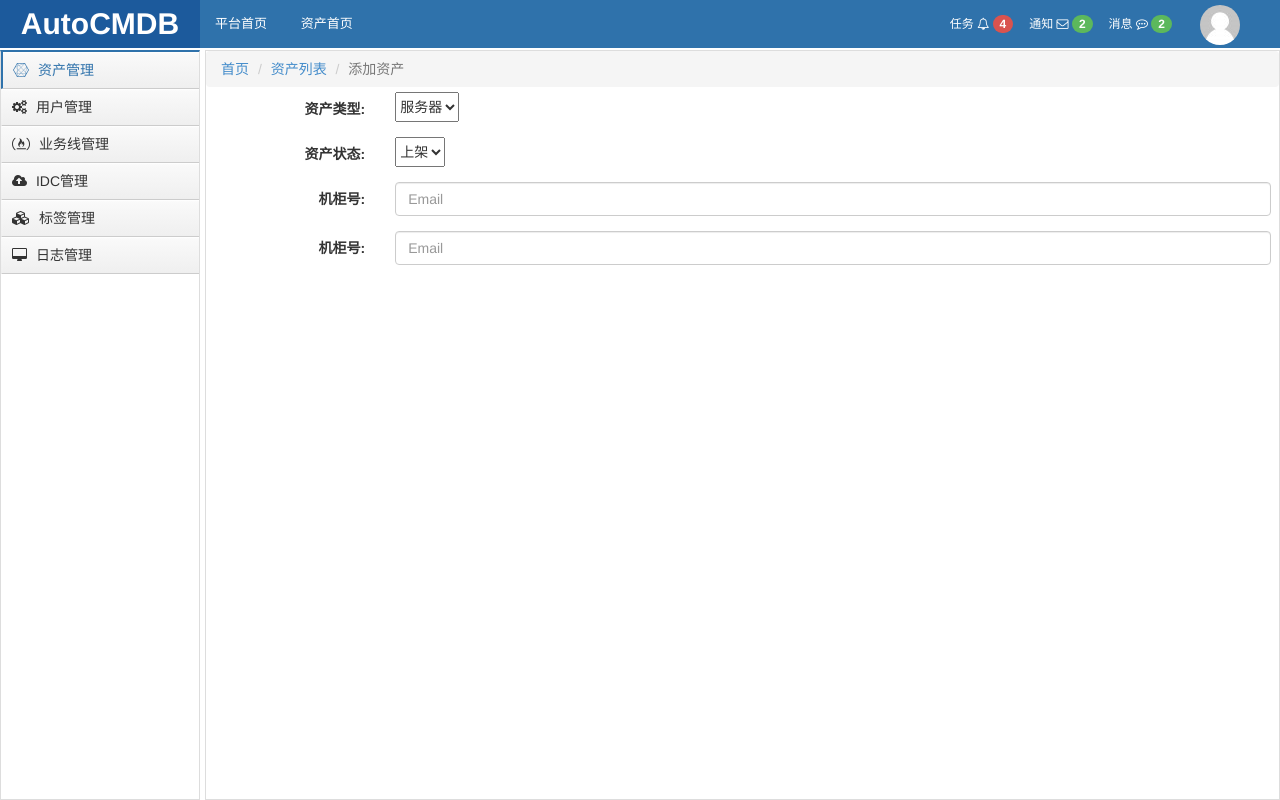
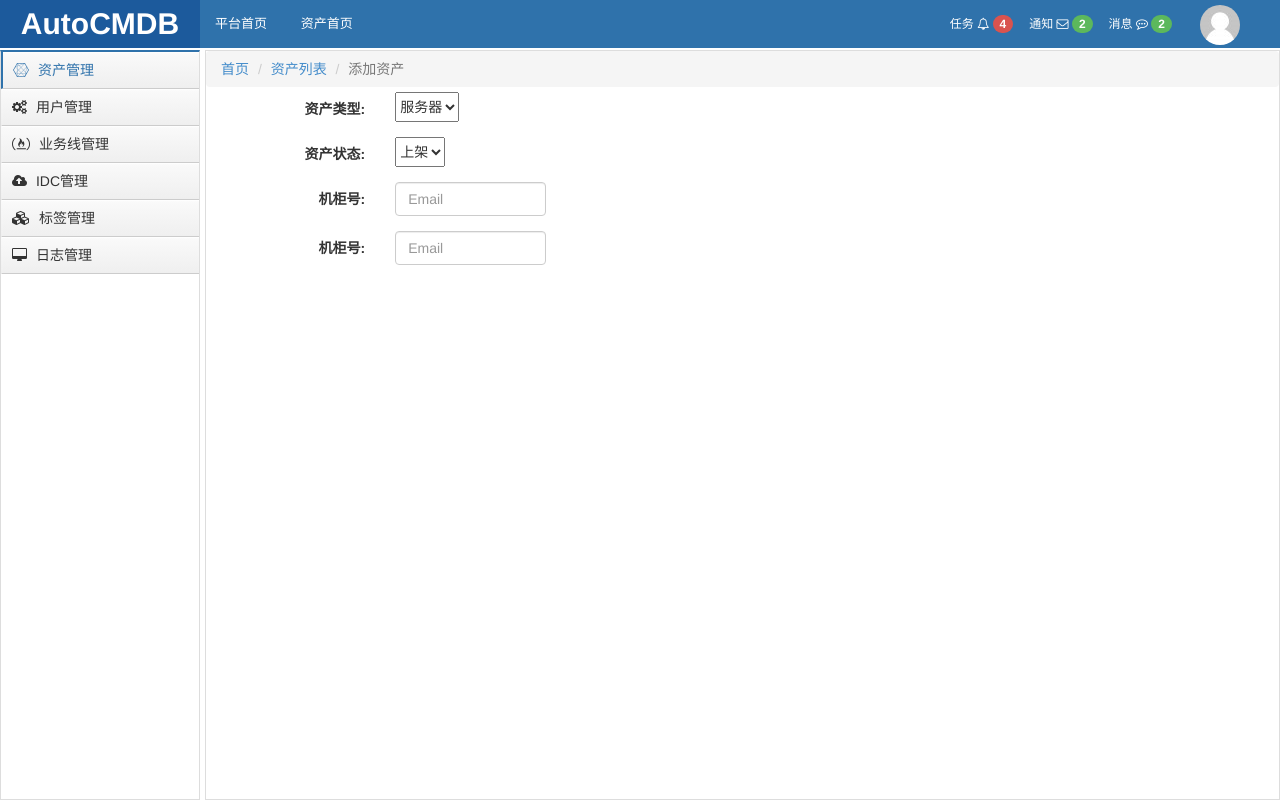
Before and after one commit to TerryMarszr0/cmdb-3, a Django app: page /add-asset.html in a window 1280 px wide. Run offline with Django 3.2, Linux system fonts and the light colour scheme; data that the repository does not hold is empty; some libraries are stand-ins or nearby versions.

Commit message:
配置新增资产页面

```diff
--- a/AutoCmdb/web/templates/add_asset.html
+++ b/AutoCmdb/web/templates/add_asset.html
@@ -20,7 +20,7 @@
             {% csrf_token %}
             <div class="form-group">
                 <label for="id_device_type_id" class="col-sm-2 control-label">资产类型: </label>
-                <div class="col-sm-10">
+                <div class="col-sm-2">
                     <select id="id_device_type_id" name="device_type_id" required="">
                         {% for i in data.device_type_list %}
                             <option value="{{ i.id }}">{{ i.name }}</option>
@@ -30,7 +30,7 @@
             </div>
             <div class="form-group">
                 <label for="id_device_status_id" class="col-sm-2 control-label">资产状态: </label>
-                <div class="col-sm-10">
+                <div class="col-sm-2">
                     <select id="id_device_status_id" name="device_status_id" required="">
                         {% for i in data.device_status_list %}
                             <option value="{{ i.id }}">{{ i.name }}</option>
@@ -41,14 +41,14 @@
 
             <div class="form-group">
                 <label for="id_cabinet_num" class="col-sm-2 control-label">机柜号: </label>
-                <div class="col-sm-10">
+                <div class="col-sm-2">
                     <input type="text" class="form-control" id="id_cabinet_num" name="cabinet_num" placeholder="Email">
                 </div>
             </div>
 
             <div class="form-group">
                 <label for="id_cabinet_order" class="col-sm-2 control-label">机柜号: </label>
-                <div class="col-sm-10">
+                <div class="col-sm-2">
                     <input type="text" class="form-control" id="id_cabinet_order" name="cabinet_order" placeholder="Email">
                 </div>
             </div>
```
